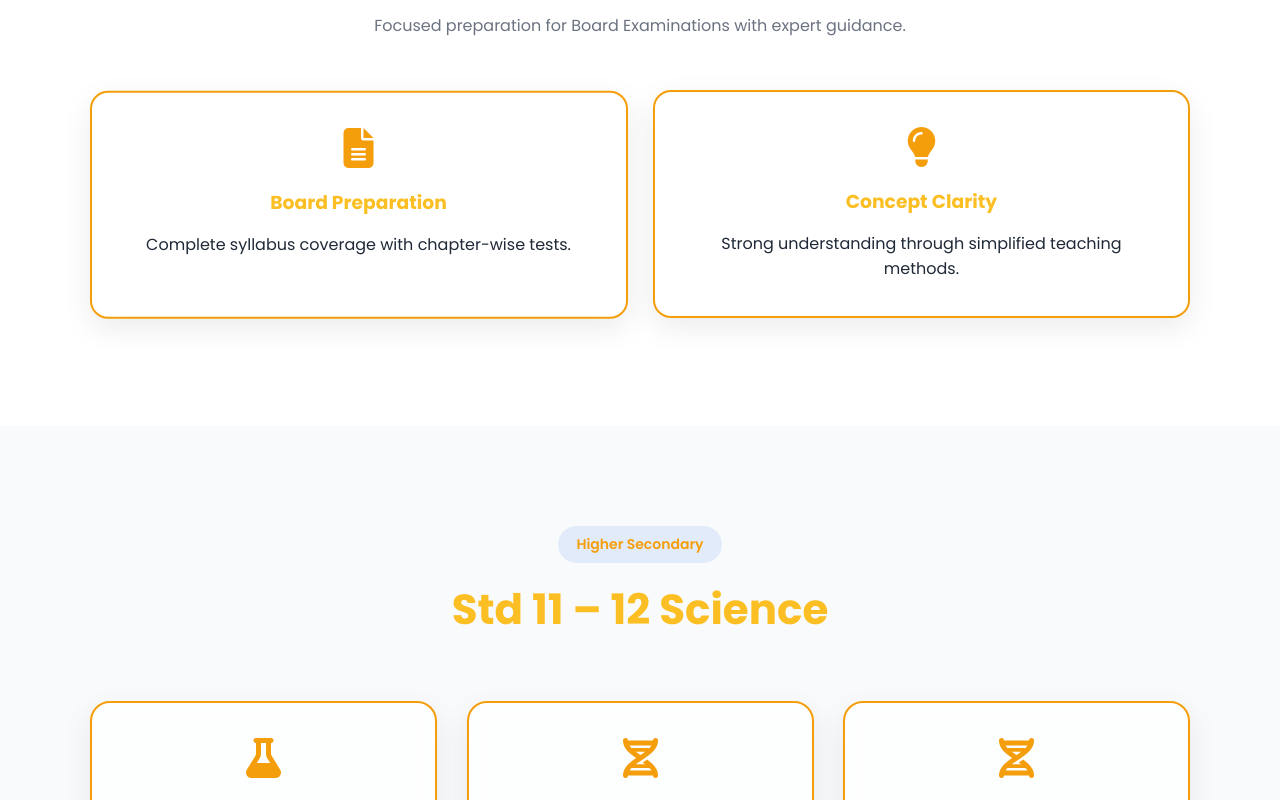
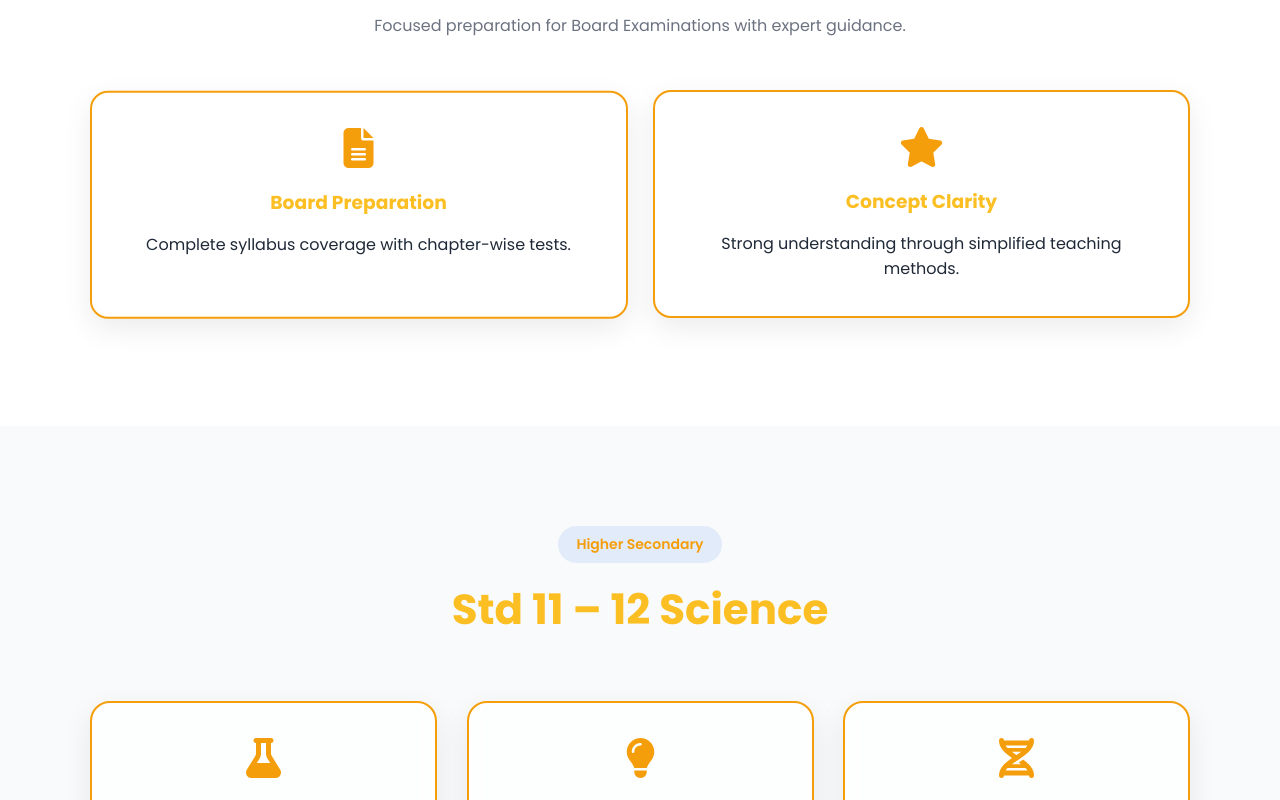
Before and after one commit to madhavclasses0206/Madhav-Classes, a plain HTML site: page classes.html in a window 1280 px wide. Shown: the part 1760-2560 px from the top of the page. Drawn offline with Linux system fonts and the light colour scheme.

Commit message:
Replace icon elements in classes.html

```diff
--- a/classes.html
+++ b/classes.html
@@ -232,7 +232,7 @@ content="Madhav Classes, Coaching Classes Vatva, Tuition Classes vatva Ahmedabad
 
         <div class="class-card">
 
-            <i class="fas fa-lightbulb"
+            <i class="fas fa-star"
             style="font-size:40px;color:var(--secondary);margin-bottom:20px;"></i>
 
             <h3>
@@ -283,7 +283,7 @@ content="Madhav Classes, Coaching Classes Vatva, Tuition Classes vatva Ahmedabad
         </div>
                 <div class="teacher-card">
 
-            <i class="fas fa-dna"
+            <i class="fas fa-lightbulb"
             style="font-size:40px;color:var(--secondary);margin-bottom:20px;"></i>
 
             <h3>
```
